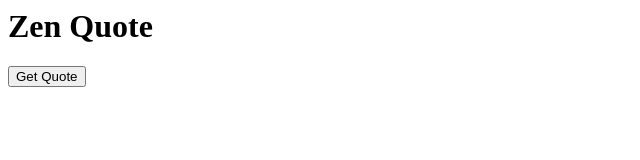
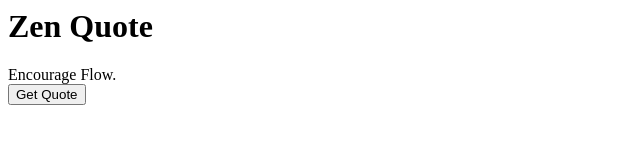
Before and after one commit to arbind/zen-quote-intro, a plain HTML site: page index.html in a window 1280 px wide. Shown: the whole page, without its empty margins (0-640 px from the left). Drawn offline with Linux system fonts and the light colour scheme.

Commit message:
add quote section

```diff
--- a/index.html
+++ b/index.html
@@ -4,6 +4,7 @@
 </head>
 <body>
   <h1>Zen Quote</h1>
+  <section>Encourage Flow.</section>
   <button>Get Quote</button>
 </body>
 </html>
```
